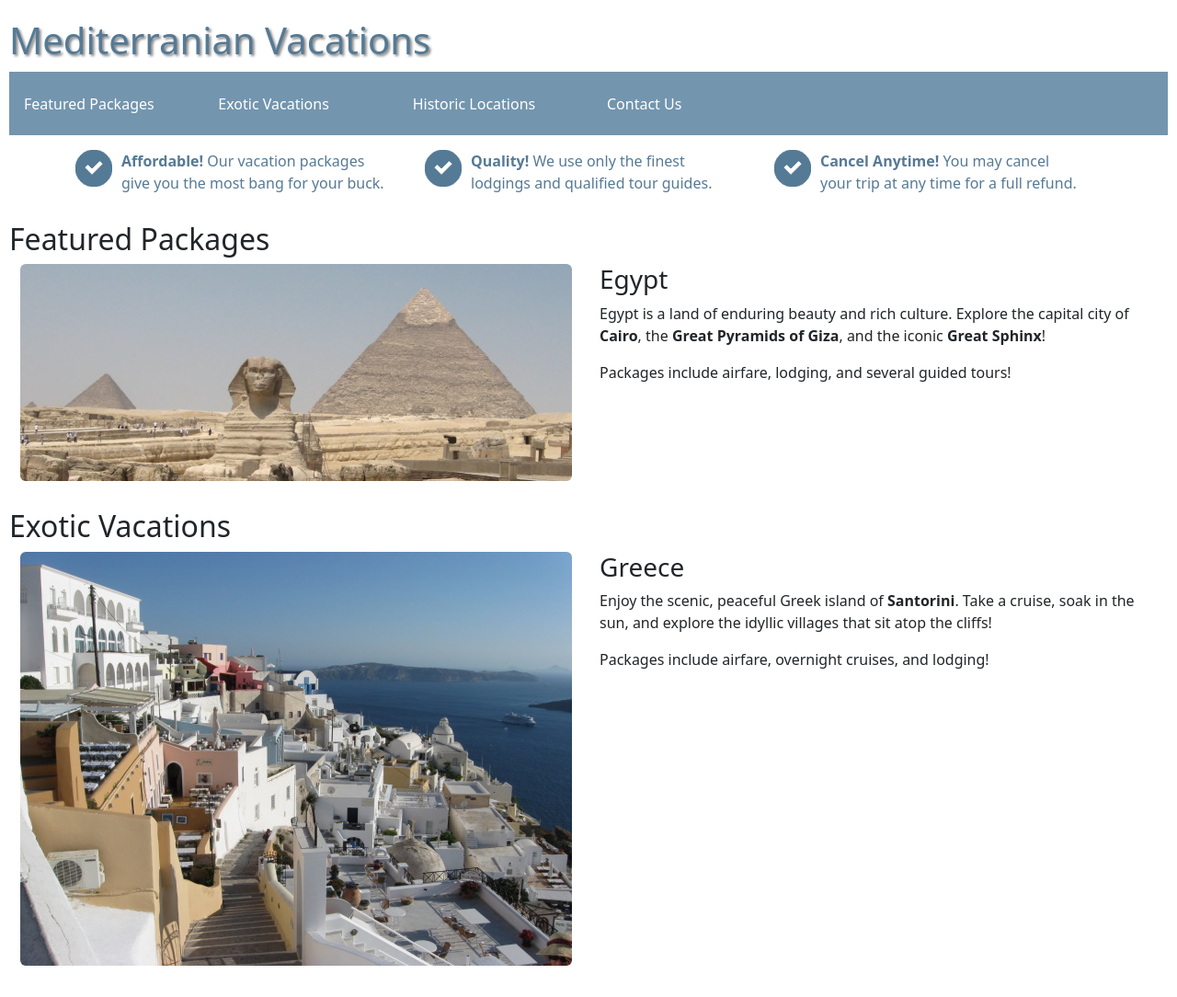
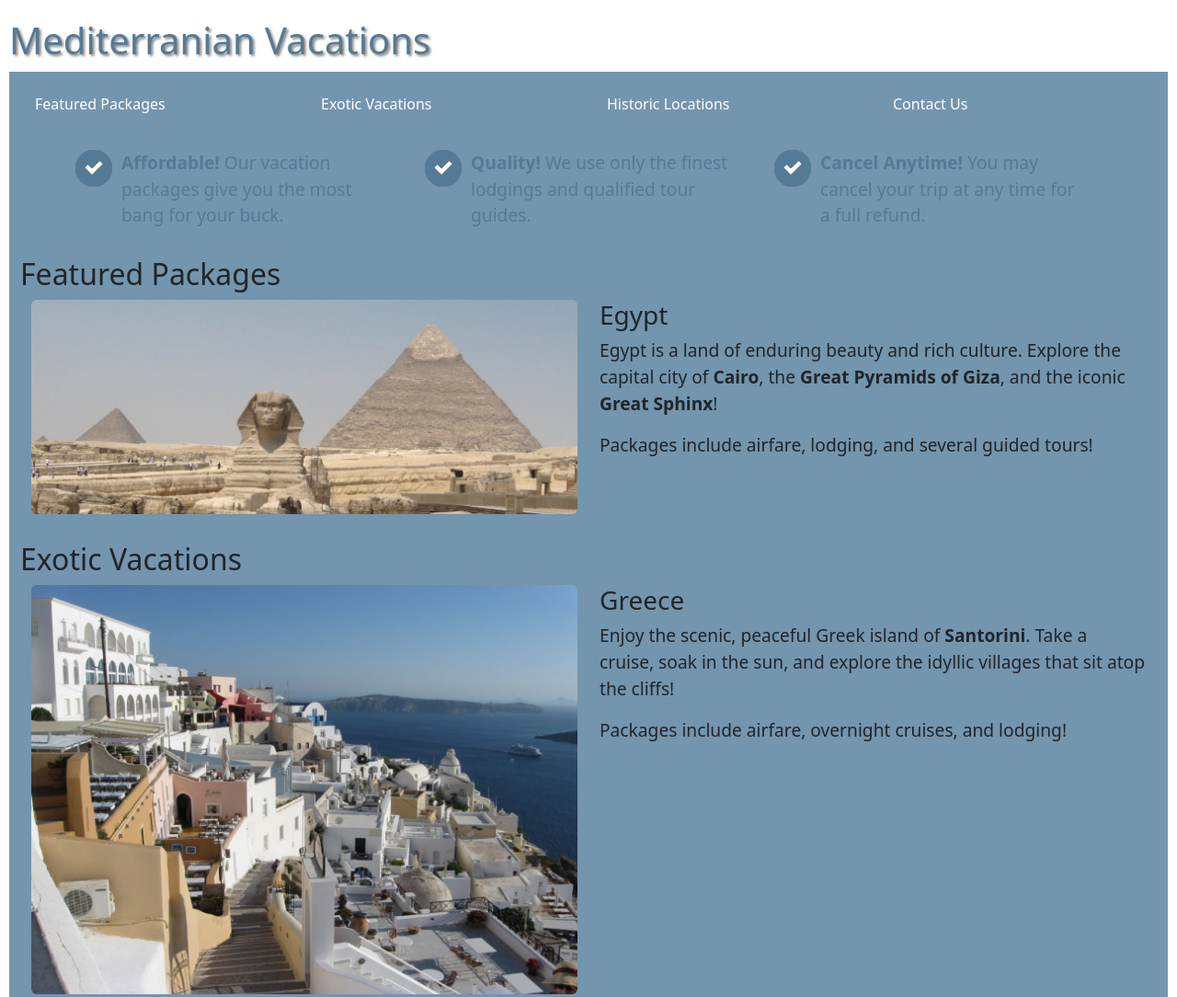
Before and after one commit to xyzzyx99/COMP-6970, a plain HTML site: page lab/9.10/index.html in a window 1280 px wide. Shown: the top 1084 px of the page at 92% size. Drawn offline with nearby package versions, Linux system fonts and the light colour scheme.

Commit message:
lab 9.10 index.html bug fix

```diff
--- a/lab/9.10/index.html
+++ b/lab/9.10/index.html
@@ -28,14 +28,14 @@
     <h1>Mediterranian Vacations</h1>
 </header>
 
-<nav>
+<nav class="container-fluid">
     <ul class="row align-items-center ps-3">
-        <li class="col-md-2"><a href="#featured" class="text-decoration-none nav_font">Featured Packages</a></li>
-        <li class="col-md-2"><a href="#exotic" class="text-decoration-none nav_font">Exotic Vacations</a></li>
-        <li class="col-md-2"><a href="#historic" class="text-decoration-none nav_font">Historic Locations</a></li>
-        <li class="col-md-2"><a href="#contact" class="text-decoration-none nav_font">Contact Us</a></li>
+        <li class="col-md"><a href="#featured" class="text-decoration-none nav_font">Featured Packages</a></li>
+        <li class="col-md"><a href="#exotic" class="text-decoration-none nav_font">Exotic Vacations</a></li>
+        <li class="col-md"><a href="#historic" class="text-decoration-none nav_font">Historic Locations</a></li>
+        <li class="col-md"><a href="#contact" class="text-decoration-none nav_font">Contact Us</a></li>
     </ul>
-</nav>
+    </navcontainer-fluid>
 
 
     <div id="benefits" class="container">
```
Lines whose indentation alone changed are shown as unchanged.
